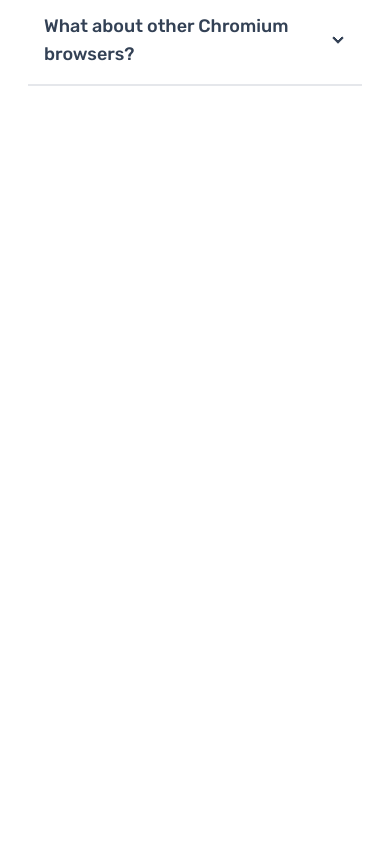
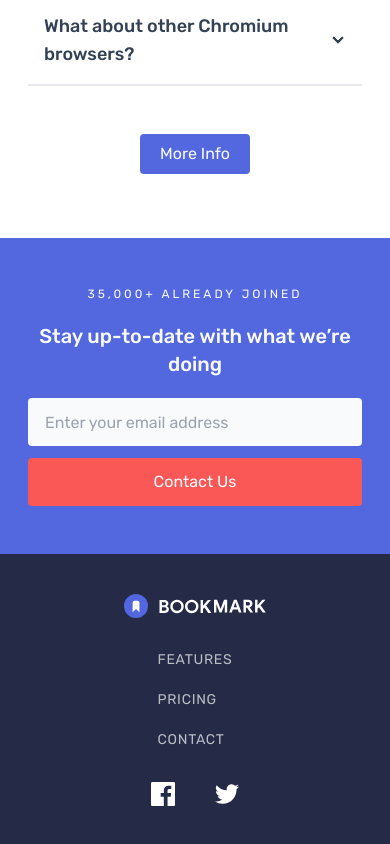
Before and after one commit to killjoy1994/bookmark-landing-page, a React (Vite) app: page / in a window 390 px wide. Shown: the part 3348-4192 px from the top of the page. Before the commit the page ends 3434 px from the top, so only its background shows below. Built offline with nearby package versions, Linux system fonts and the light colour scheme.

Commit message:
update contact and footer UI

```diff
--- a/src/App.jsx
+++ b/src/App.jsx
@@ -7,15 +7,21 @@ import Features from "./components/Features";
 import Extension from "./components/Extension";
 import Faq from "./components/FAQ";
 import FaqTest from "./components/FaqTest";
+import Contact from "./components/Contact";
+import Footer from "./components/Footer";
 
 function App() {
   return (
-    <div className="bg-white lg:px-20">
-      <Navbar />
-      <Hero />
-      <Features />
-      <Extension />
-      <FaqTest />
+    <div className="bg-white">
+      <div className="lg:px-16">
+        <Navbar />
+        <Hero />
+        <Features />
+        <Extension />
+        <FaqTest />
+      </div>
+      <Contact />
+      <Footer />
     </div>
   );
 }
--- /dev/null
+++ b/src/components/Contact.jsx
@@ -0,0 +1,16 @@
+import React from "react";
+
+export default function Contact() {
+  return (
+    <div className="bg-primary-softBlue w-full mt-16 text-slate-50 py-12 mx-auto gap-y-5 flex justify-center flex-col items-center">
+      <p className="text-opacity-70 font-normal tracking-[3px] text-xs">35,000+ ALREADY JOINED</p>
+      <h2 className="font-medium text-xl text-center px-7">Stay up-to-date with what we’re doing</h2>
+      <form action="" className="px-7 w-full sm:max-w-[550px]" >
+        <div className="flex flex-col gap-y-3 sm:flex-row sm:gap-x-5  sm:justify-center">
+          <input type="text" placeholder="Enter your email address" className="input bg-slate-50 w-full rounded" />
+          <button className="bg-primary-softRed w-full rounded sm:max-w-[200px] py-3" type="submit">Contact Us</button>
+        </div>
+      </form>
+    </div>
+  );
+}
--- a/src/components/Extension.jsx
+++ b/src/components/Extension.jsx
@@ -15,7 +15,7 @@ export default function Extension() {
       <div className="flex flex-col sm:mt-20 sm:flex-row sm:justify-center sm:gap-x-8 gap-y-7">
         {data.extensions.map((data) => {
           return (
-            <div key={data.id} className={"extensions-card py-8 sm:max-w-[300px] sm:px-6 shadow-lg"} >
+            <div key={data.id} className={"extensions-card py-8 sm:max-w-[400px] sm:px-6 shadow-lg"} >
               <img className="m-auto" src={data.imgSrc} alt="" />
               <div className="px-6 py-2">
                 <p className="text-neutral-veryDarkBlue text-2xl text-center font-medium my-1">{data.title}</p>
--- a/src/components/FaqTest.jsx
+++ b/src/components/FaqTest.jsx
@@ -61,6 +61,7 @@ export default function FaqTest() {
           </div>
         </div>
       </div>
+      <button className="mt-12 px-5 py-2 bg-primary-softBlue text-slate-50 mx-auto block rounded">More Info</button>
     </div>
   );
 }
--- a/src/components/Features.jsx
+++ b/src/components/Features.jsx
@@ -25,12 +25,12 @@ export default function Features() {
           </li>
         </ul>
       </div>
-      <div className="grid sm:grid-cols-2 sm:flex-row sm:container mx-auto mt-11 sm:gap-x-8 gap-y-20">
-        <div className="sm:order-2">
+      <div className="grid sm:grid-cols-2 sm:justify-between sm:container mx-auto mt-11 sm:gap-x-8 gap-y-20">
+        <div className="">
           <img className="h-full w-full" src={Tab1Image} alt="" />
           {/* <div className="absolute bg-blue-700 h-[280px] rounded-l-full w-[400px]"></div> */}
         </div>
-        <div className="text-center sm:text-start px-3 sm:px-0 sm:place-self-center">
+        <div className="text-center sm:pl-[15px] lg:pl-[70px] sm:text-start px-3 sm:px-0 sm:place-self-center">
           <h2 className=" text-neutral-veryDarkBlue text-3xl sm:text-2xl sm:mb-3 lg:text-4xl font-medium mb-5">Bookmark in one click</h2>
           <p className="font-light text-neutral-grayishBlue sm:text-base sm:mb-3 lg:text-xl mb-5">
             Organize your bookmarks however you like. Our simple drag-and-drop interface gives you complete control over how you manage your favourite sites.
--- /dev/null
+++ b/src/components/Footer.jsx
@@ -0,0 +1,31 @@
+import React from "react";
+import logoBookmark from "../assets/images/logo-bookmark-mobile.svg";
+import logoTwitter from "../assets/images/icon-twitter.svg";
+import logoFacebook from "../assets/images/icon-facebook.svg";
+
+export default function Footer() {
+  return (
+    <footer className="bg-neutral-veryDarkBlue" >
+      <div className="flex sm:container mx-auto py-10 sm:py-7 sm:px-7 flex-col sm:flex-row sm:justify-between items-center gap-8">
+        <div className="flex flex-col sm:gap-x-10 items-center gap-y-8 sm:flex-row ">
+          <div className="h-6">
+            <img className="h-full text-slate-50" src={logoBookmark} alt="" />
+          </div>
+          <ul className="text-slate-50 flex sm:flex-row text-sm flex-col gap-5 text-opacity-70 tracking-wider">
+            <li>FEATURES</li>
+            <li>PRICING</li>
+            <li>CONTACT</li>
+          </ul>
+        </div>
+        <div className="flex gap-10 items-center">
+          <div>
+            <img className="h-full mx-auto" src={logoFacebook} alt="" />
+          </div>
+          <div>
+            <img className="h-full mx-auto" src={logoTwitter} alt="" />
+          </div>
+        </div>
+      </div>
+    </footer>
+  );
+}
```
Also changed, not shown: src/assets/images/logo-bookmark-mobile.svg (added).
